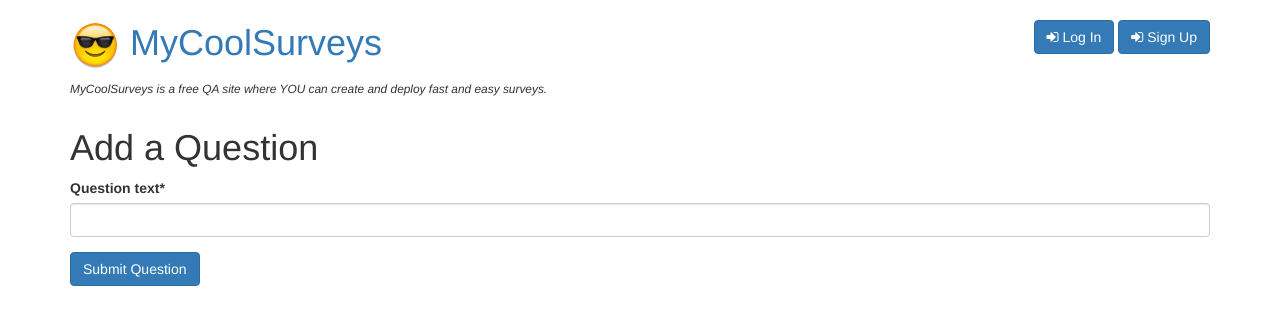
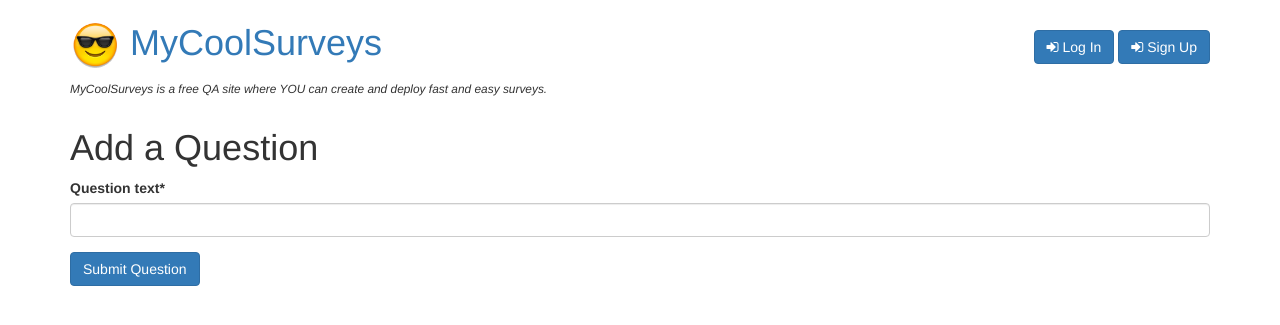
Before and after one commit to Jeffhabs/cs2450, a Django app: a page that uses django_project/templates/base.html in a window 1280 px wide. Shown: the top 325 px of the page. Run offline with Django 3.2, Linux system fonts and the light colour scheme; some libraries are stand-ins or nearby versions.

Commit message:
Updated style: pushed login/register buttons down

```diff
--- a/django_project/templates/base.html
+++ b/django_project/templates/base.html
@@ -31,7 +31,7 @@
                 </div>
                 <div class="col-xs-4">
                   <div class="text-right">
-                    <p style="margin-top: 20px;">
+                    <p style="margin-top: 30px;">
                       {% if not request.user.is_authenticated %}
                         <a class="btn btn-primary" href="{% url 'accounts:auth_login' %}"><i class="fa fa-sign-in"></i> Log In</a>
                         <a class="btn btn-primary" href="{% url 'accounts:registration_register' %}"><i class="fa fa-sign-in"></i> Sign Up</a>
```
